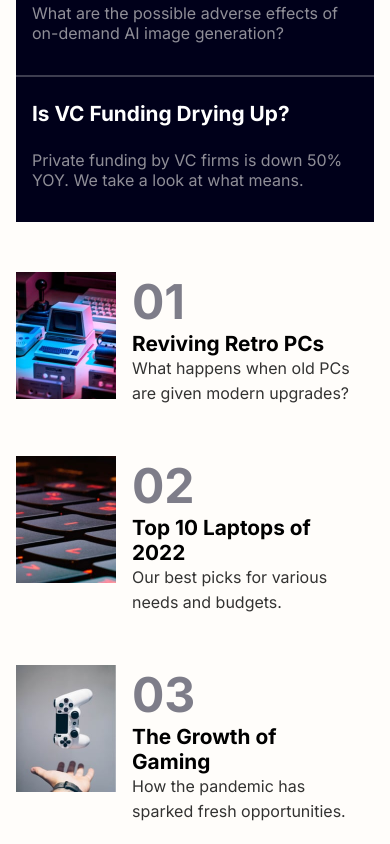
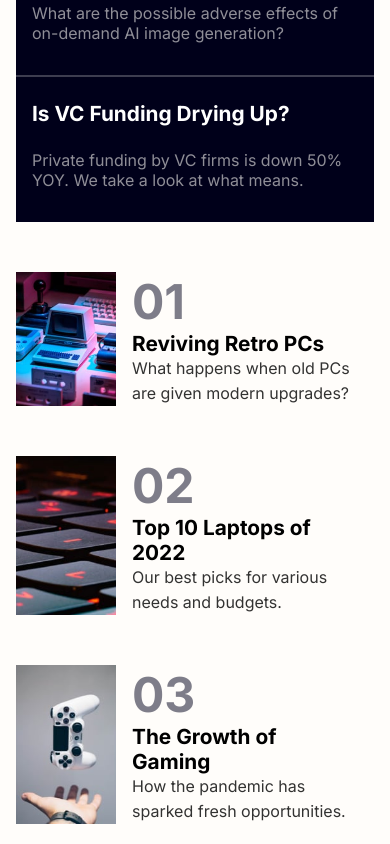
Before and after one commit to nott7/news-homepage, a React (Vite) app: page / in a window 390 px wide. Shown: the part 1207-2051 px from the top of the page. Built offline with nearby package versions, Linux system fonts and the light colour scheme.

Commit message:
updated css

```diff
--- a/src/style.css
+++ b/src/style.css
@@ -412,7 +412,7 @@ hr {
 
 
   .card > img {
-    object-fit: contain;
+    height: initial;
   }
 }
 
```
